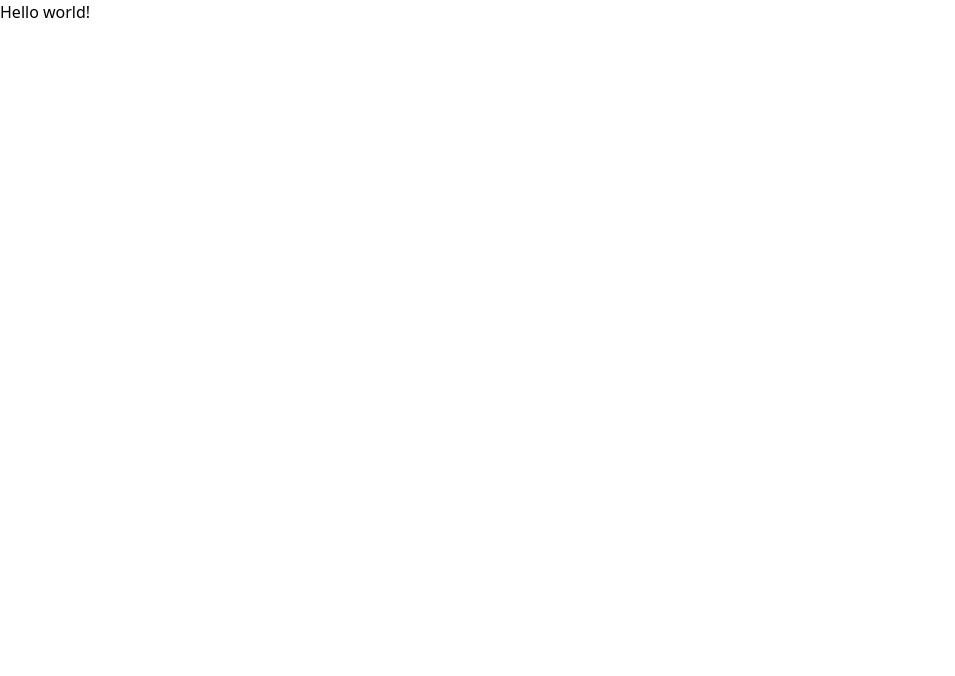
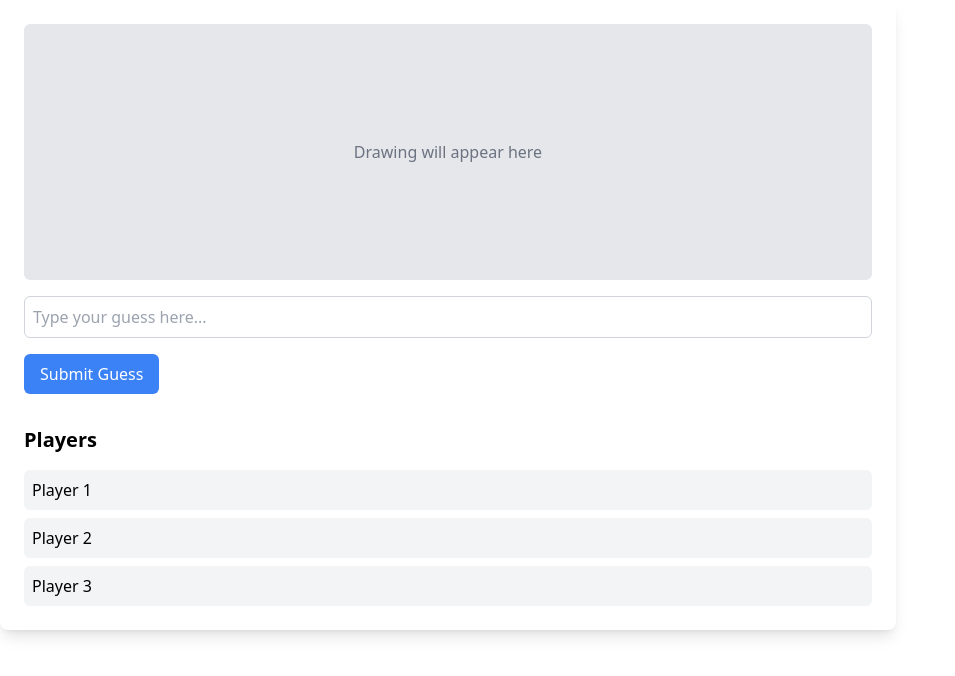
Before and after one commit to MemeCombat/MemeBattles-Client, a React (Vite) app: page / in a window 1280 px wide. Shown: the top 676 px of the page, without its empty margins (0-955 px from the left). Built offline with nearby package versions, Linux system fonts and the light colour scheme; no server answers.

Commit message:
feat: tampilan homepage

```diff
--- a/src/App.jsx
+++ b/src/App.jsx
@@ -4,13 +4,14 @@ import {
   } from "react-router-dom";
 
 import io from 'socket.io-client';
+import HomePage from "./views/HomePage";
 
 const socket = io('http://localhost:3000');
 
 const router = createBrowserRouter([
     {
       path: "/",
-      element: <div>Hello world!</div>,
+      element: <HomePage/>,
     },
   ]);
 
--- /dev/null
+++ b/src/views/HomePage.jsx
@@ -0,0 +1,40 @@
+import React from "react";
+
+export default function HomePage() {
+  return (
+    <div className="bg-white shadow-lg rounded-lg p-6 w-full max-w-4xl">
+      <div className="bg-gray-200 w-full h-64 flex items-center justify-center rounded-md">
+        <p className="text-gray-500">Drawing will appear here</p>
+      </div>
+
+      <div className="mt-4">
+        <input
+          type="text"
+          placeholder="Type your guess here..."
+          className="w-full border border-gray-300 rounded-md p-2 focus:outline-none focus:ring-2 focus:ring-blue-500"
+        />
+      </div>
+
+      <div className="mt-4">
+        <button className="bg-blue-500 text-white py-2 px-4 rounded-md hover:bg-blue-600 focus:ring-2 focus:ring-blue-500 focus:outline-none">
+          Submit Guess
+        </button>
+      </div>
+
+      <div className="mt-8">
+        <h2 className="text-xl font-semibold mb-4">Players</h2>
+        <ul className="space-y-2">
+          <li className="flex justify-between items-center bg-gray-100 p-2 rounded-md">
+            <span className="font-medium">Player 1</span>
+          </li>
+          <li className="flex justify-between items-center bg-gray-100 p-2 rounded-md">
+            <span className="font-medium">Player 2</span>
+          </li>
+          <li className="flex justify-between items-center bg-gray-100 p-2 rounded-md">
+            <span className="font-medium">Player 3</span>
+          </li>
+        </ul>
+      </div>
+    </div>
+  );
+}
```
